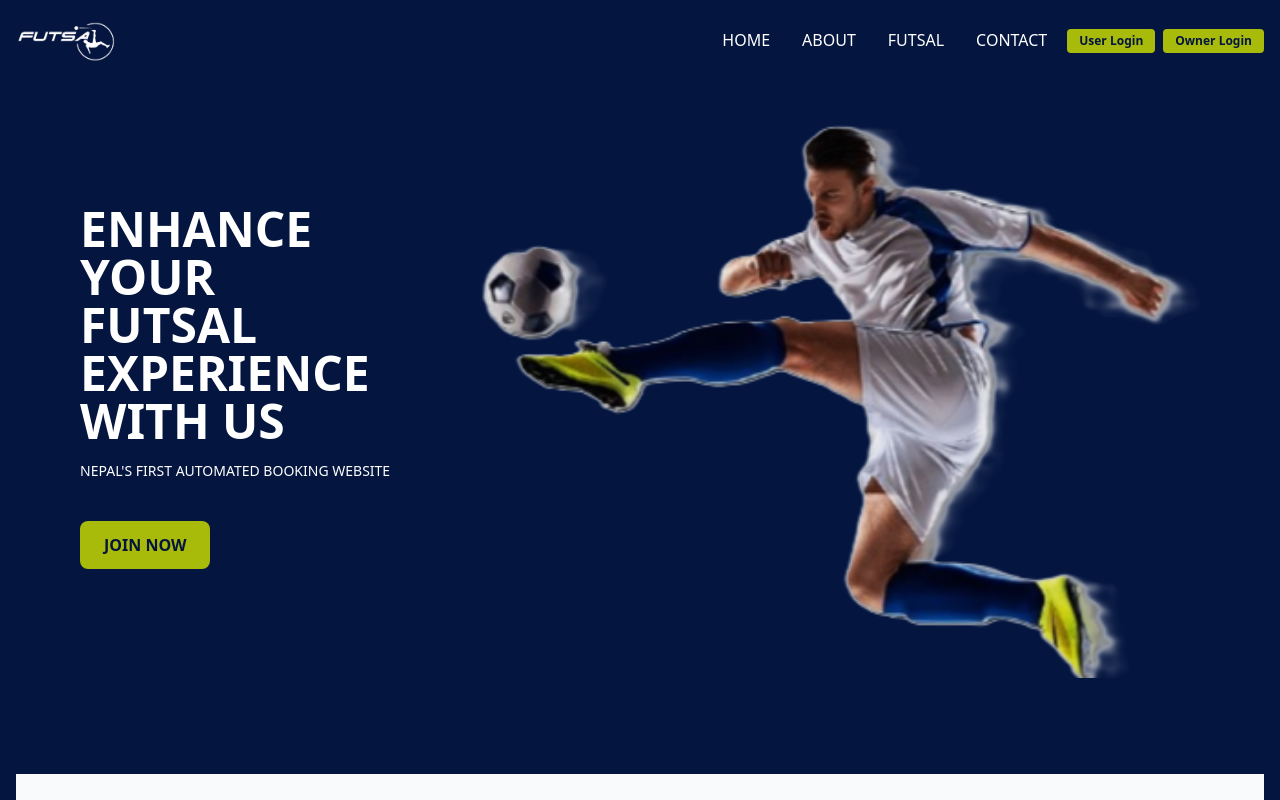
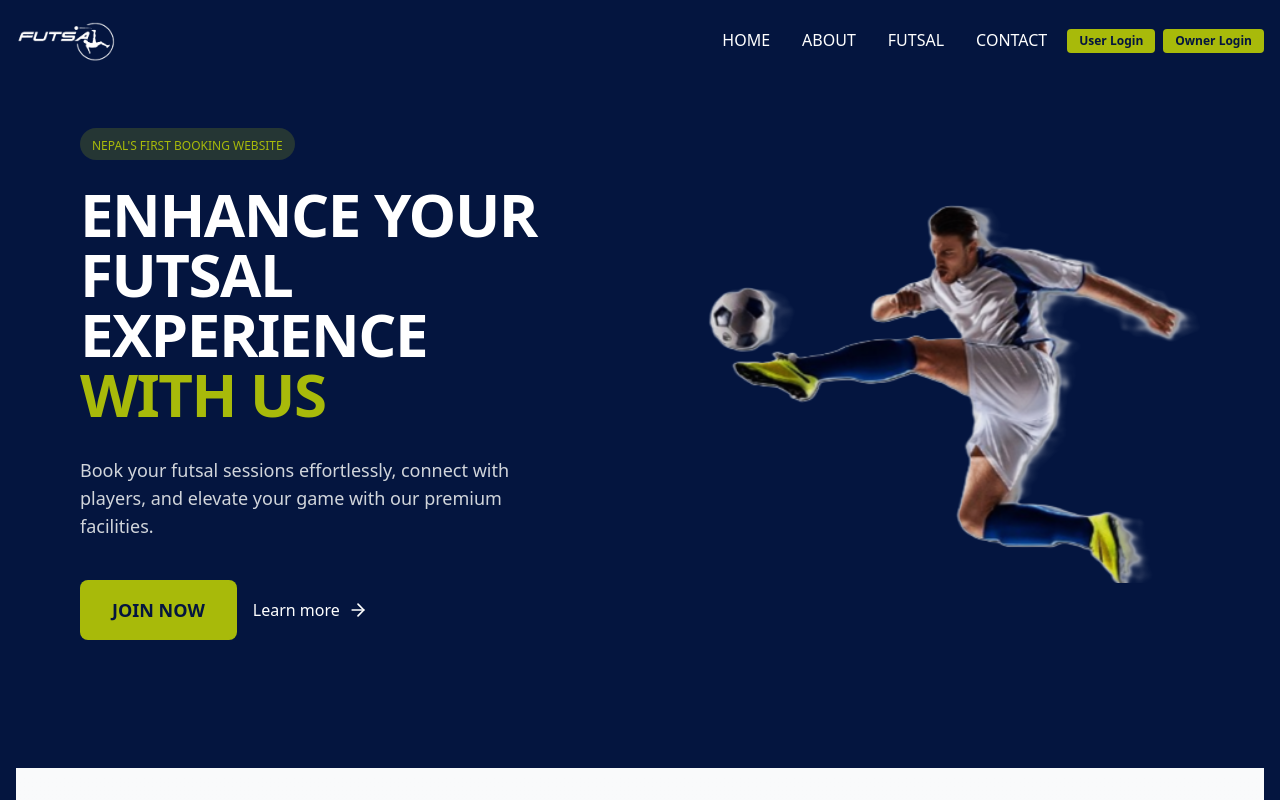
Before and after one commit to Seesonn/FUTSALFINALFRONTEND, a React (Vite) app: page / in a window 1280 px wide. Shown: the top 800 px of the page. Built offline with nearby package versions, Linux system fonts and the light colour scheme.

Commit message:
Update Hero.jsx

```diff
--- a/src/project/Hero.jsx
+++ b/src/project/Hero.jsx
@@ -1,32 +1,73 @@
-import React from "react";
-import hoo from "../assets/hero.png";
-const Hero = () => {
+
+import { Link } from "react-router-dom"
+import hero from "../assets/hero.png";
+export default function Hero() {
   return (
-    <main className=" mini-h-screen  py-24 flex flex-col md:flex-row items-center justify-between  px-4 md:px-8 lg:px-16  md:py-22 bg-[#04153F] text-white">
-      <div className="content w-full md:w-1/2 mb-8 md:mb-0">
-        <h1 className="text-3xl md:text-4xl lg:text-5xl font-semibold mb-4 leading-tight">
+    <section className="relative bg-[#04153F] text-white overflow-hidden py-24 md:py-24 lg:py-32">
+
+
+      <div className="container mx-auto px-4 md:px-8 lg:px-16 relative z-10">
+        <div className="flex flex-col md:flex-row items-center justify-between gap-12 lg:gap-16">
+          <div className="content w-full md:w-1/2 space-y-6 md:space-y-8">
+            <div className="space-y-2">
+              <div className="inline-block px-3 py-1 bg-[#A8BA0A]/20 rounded-full mb-4">
+                <span className="text-xs font-medium text-[#A8BA0A]">NEPAL'S FIRST BOOKING WEBSITE</span>
+              </div>
+              <h1 className="text-4xl md:text-5xl lg:text-6xl font-bold tracking-tight leading-tight">
                 ENHANCE YOUR
                 <br />
                 FUTSAL EXPERIENCE
                 <br />
-          WITH US
+                <span className="text-[#A8BA0A]">WITH US</span>
               </h1>
-        <p className="text-xs md:text-sm mb-6 md:mb-10 font-medium">
-          NEPAL'S FIRST AUTOMATED BOOKING WEBSITE
+            </div>
+
+            <p className="text-base md:text-lg text-gray-300 max-w-md">
+              Book your futsal sessions effortlessly, connect with players, and elevate your game with our premium
+              facilities.
             </p>
-        <button className="bg-[#A8BA0A] text-[#04153F] px-6 py-3 rounded-lg font-semibold hover:bg-[#bbe000a0] hover:text-white transition-colors duration-300">
+
+            <div className="flex items-center gap-4 pt-2">
+              <Link to="/userlogin" className="group">
+                <button className="bg-[#A8BA0A] text-[#04153F] px-8 py-4 rounded-lg font-semibold text-base md:text-lg transition-all duration-300 hover:bg-[#c6d92a] hover:shadow-lg hover:shadow-[#A8BA0A]/20">
                   JOIN NOW
                 </button>
+              </Link>
+              <Link
+                to="/about"
+                className="text-white hover:text-[#A8BA0A] transition-colors duration-300 font-medium flex items-center gap-2"
+              >
+                Learn more
+                <svg
+                  xmlns="http://www.w3.org/2000/svg"
+                  width="20"
+                  height="20"
+                  viewBox="0 0 24 24"
+                  fill="none"
+                  stroke="currentColor"
+                  strokeWidth="2"
+                  strokeLinecap="round"
+                  strokeLinejoin="round"
+                  className="transition-transform duration-300 group-hover:translate-x-1"
+                >
+                  <path d="M5 12h14"></path>
+                  <path d="m12 5 7 7-7 7"></path>
+                </svg>
+              </Link>
             </div>
-      <div className="image-con w-full md:w-[1240px]  flex justify-center items-center">
+          </div>
+
+          <div className="w-full md:w-1/2">
             <img
-          src={hoo}
+              src={hero || "/placeholder.svg"}
               alt="Futsal player kicking ball"
-          className="w-full max-w-[1200px] h-auto object-contain animate-fadeIn"
+              className="w-full h-auto rounded-lg"
             />
           </div>
-    </main>
-  );
-};
 
-export default Hero;
+           </div>
+
+      </div>
+    </section>
+  )
+}
```
Lines whose indentation alone changed are shown as unchanged.
